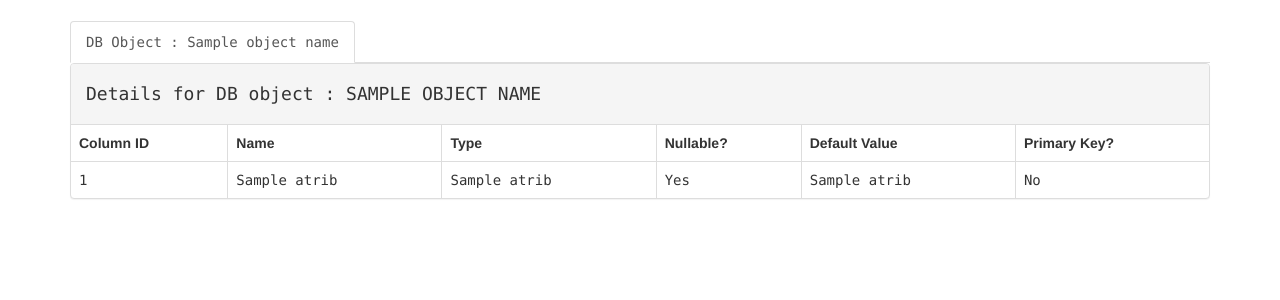
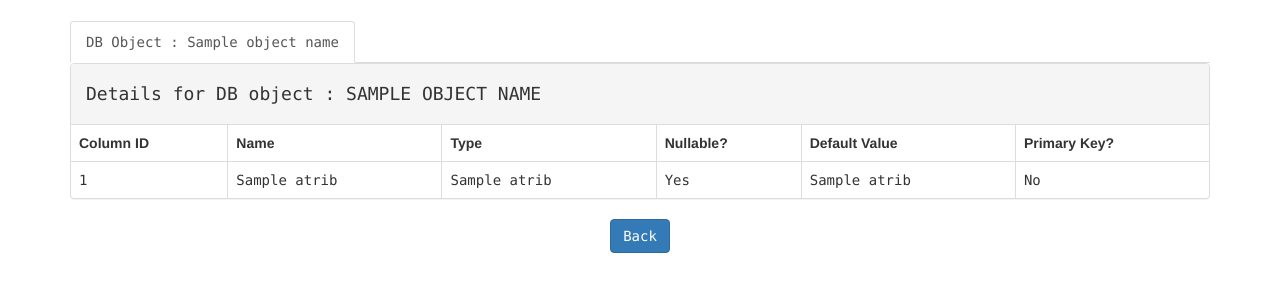
Before and after one commit to amitrk/sqlite-browse, a Flask app: template base/templates/details.html in a window 1280 px wide. Shown: the part 52-352 px from the top of the page. Run offline with Flask 2, Linux system fonts and the light colour scheme; the template is opened without the code that fills it: most values are stand-ins (such as "Sample title", 1, 10 or a date in 2020); some libraries are stand-ins or nearby versions.

Commit message:
Added back button on details page

```diff
--- a/base/templates/details.html
+++ b/base/templates/details.html
@@ -49,4 +49,5 @@
         </div>
     </div>
 </div>
+<div class="text-center"><a class="btn btn-primary" href="{{url_for('index')}}">Back</a></div>
 {% endblock %}
```
